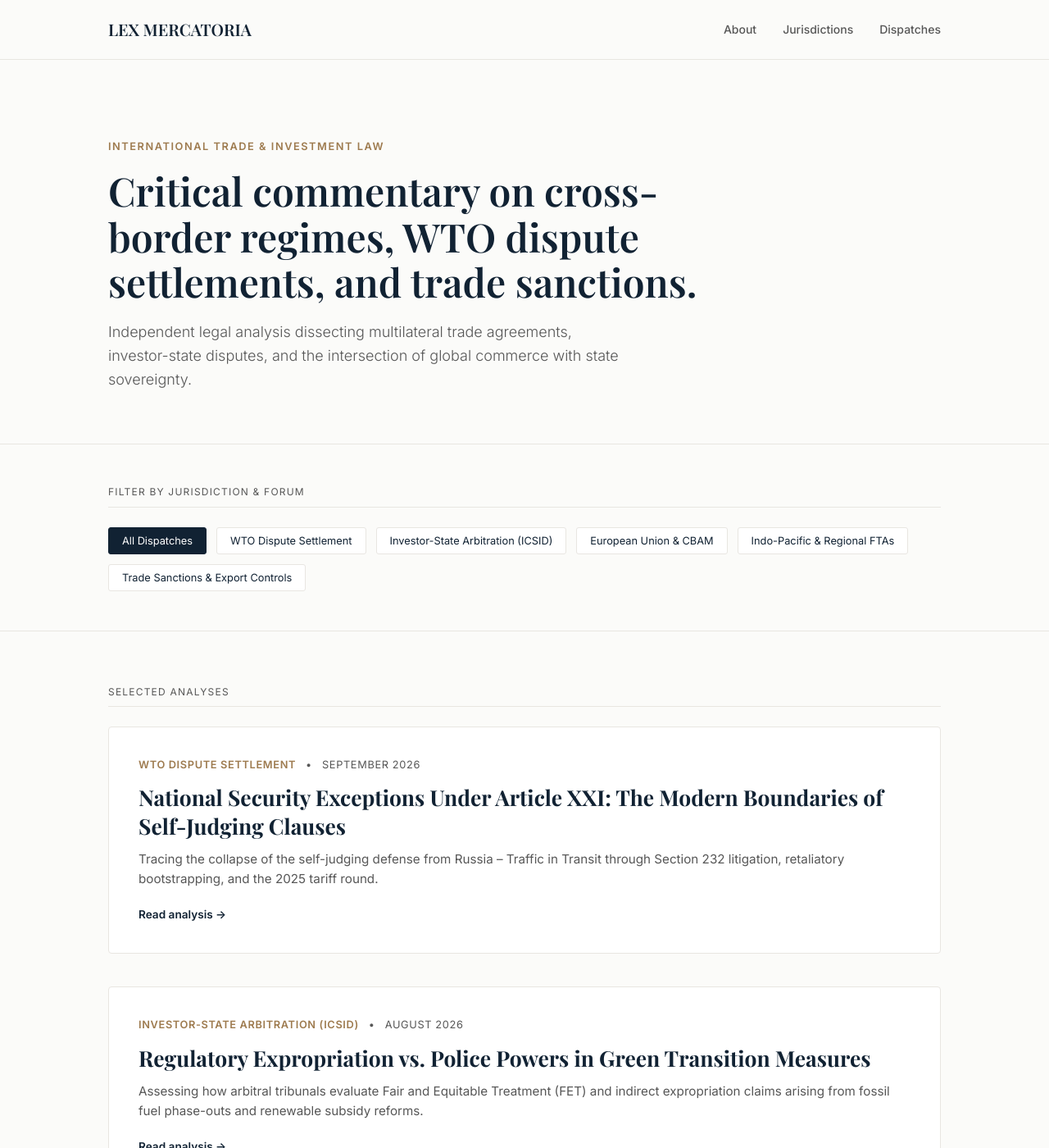
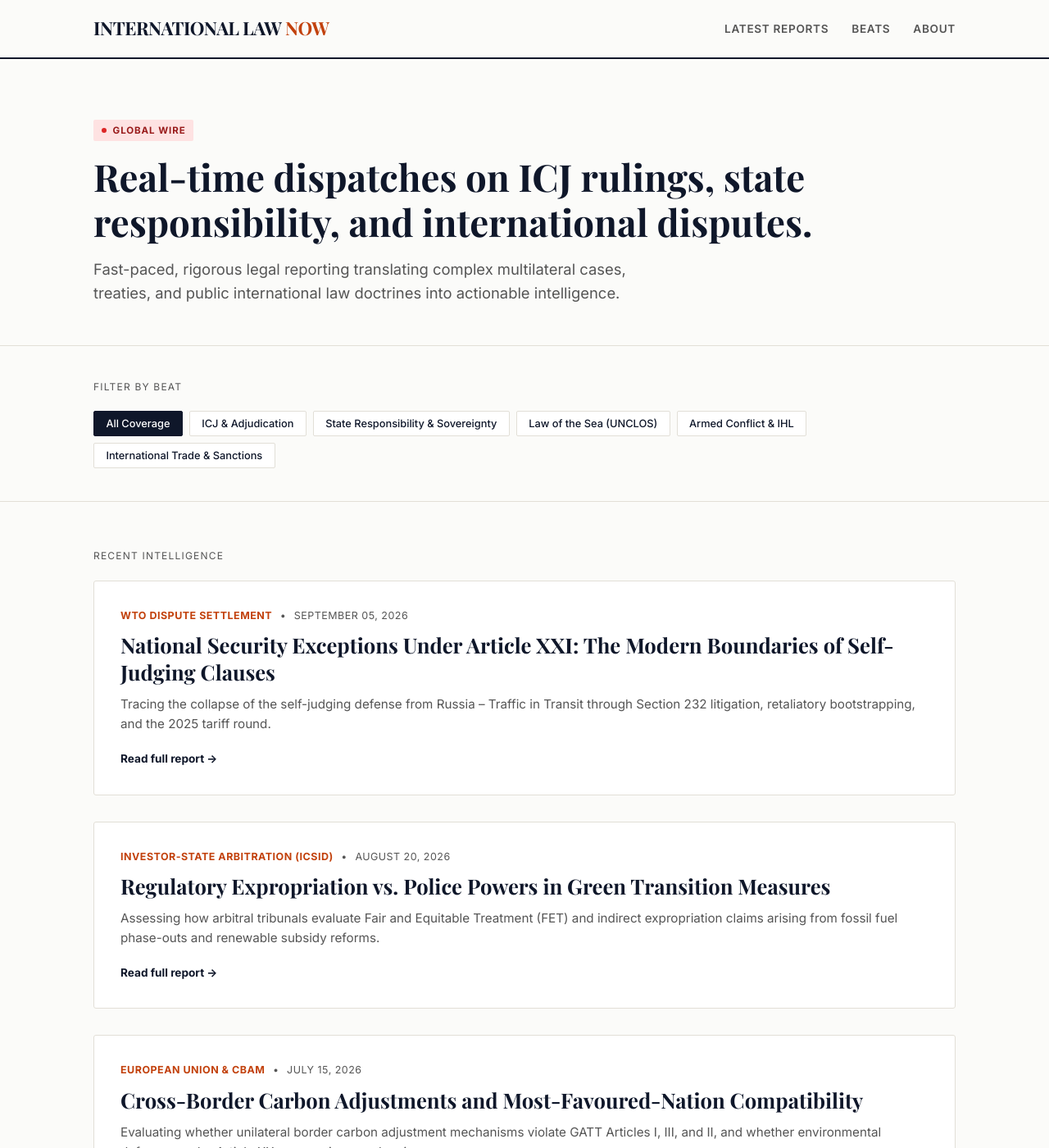
Before and after one commit to Nan00Kami/Law-Blog-Website, a Jekyll site: the page built from index.html, in a window 1280 px wide and 1400 px high. Shown: the whole window at 82% size. Built offline with Jekyll 4.4.1, drawn with Linux system fonts in a browser that asks for light colours; some web fonts are replaced; some of the changed text lies outside the part shown.

Commit message:
Update title and styling for international law site

```diff
--- a/index.html
+++ b/index.html
@@ -6,173 +6,160 @@ layout: null
 <head>
   <meta charset="UTF-8" />
   <meta name="viewport" content="width=device-width, initial-scale=1.0" />
-  <title>Lex Mercatoria | International Trade Law Dispatch</title>
+  <title>International Law Now | Global Legal Dispatch & News</title>
   <link rel="preconnect" href="https://fonts.googleapis.com" />
   <link rel="preconnect" href="https://fonts.gstatic.com" crossorigin />
-  <link href="https://fonts.googleapis.com/css2?family=Inter:wght@300;400;500;600&family=Playfair+Display:ital,wght@0,500;0,600;0,700;1,400&display=swap" rel="stylesheet" />
+  <link href="https://fonts.googleapis.com/css2?family=Inter:wght@300;400;500;600;700&family=Playfair+Display:ital,wght@0,600;0,700;1,400&display=swap" rel="stylesheet" />
   <style>
     :root {
       --bg: #fbfbf9;
       --card-bg: #ffffff;
-      --text-main: #1a1a1a;
-      --text-muted: #575757;
-      --border: #e8e6e1;
-      --accent: #112233;
-      --accent-gold: #9e7b4f;
+      --text-main: #141414;
+      --text-muted: #555555;
+      --border: #e2dfd7;
+      --accent: #0f172a;
+      --accent-red: #c2410c;
       --font-serif: 'Playfair Display', Georgia, serif;
       --font-sans: 'Inter', -apple-system, BlinkMacSystemFont, sans-serif;
-      --transition: all 0.25s cubic-bezier(0.16, 1, 0.3, 1);
+      --transition: all 0.2s ease-in-out;
     }
     * { box-sizing: border-box; margin: 0; padding: 0; }
     body { background-color: var(--bg); color: var(--text-main); font-family: var(--font-sans); line-height: 1.6; }
-    .container { max-width: 1080px; margin: 0 auto; padding: 0 2rem; }
-    header { border-bottom: 1px solid var(--border); position: sticky; top: 0; background: rgba(251, 251, 249, 0.92); backdrop-filter: blur(8px); z-index: 100; }
-    .nav { display: flex; justify-content: space-between; align-items: center; height: 72px; }
-    .logo { font-family: var(--font-serif); font-size: 1.25rem; font-weight: 600; color: var(--accent); text-decoration: none; }
-    .nav-links { display: flex; gap: 2rem; list-style: none; }
-    .nav-links a { text-decoration: none; color: var(--text-muted); font-size: 0.875rem; font-weight: 500; transition: var(--transition); }
+    .container { max-width: 1100px; margin: 0 auto; padding: 0 1.5rem; }
+    header { border-bottom: 2px solid var(--accent); position: sticky; top: 0; background: rgba(251, 251, 249, 0.95); backdrop-filter: blur(8px); z-index: 100; }
+    .nav { display: flex; justify-content: space-between; align-items: center; height: 70px; }
+    .logo { font-family: var(--font-serif); font-size: 1.4rem; font-weight: 700; color: var(--accent); text-decoration: none; letter-spacing: -0.02em; }
+    .logo span { color: var(--accent-red); }
+    .nav-links { display: flex; gap: 1.75rem; list-style: none; }
+    .nav-links a { text-decoration: none; color: var(--text-muted); font-size: 0.85rem; font-weight: 600; text-transform: uppercase; letter-spacing: 0.05em; transition: var(--transition); }
     .nav-links a:hover { color: var(--accent); }
-    .hero { padding: 6rem 0 4rem; border-bottom: 1px solid var(--border); }
-    .hero-tagline { font-size: 0.8rem; text-transform: uppercase; letter-spacing: 0.12em; color: var(--accent-gold); font-weight: 600; margin-bottom: 1rem; }
-    .hero-title { font-family: var(--font-serif); font-size: 3rem; line-height: 1.15; font-weight: 600; color: var(--accent); max-width: 820px; margin-bottom: 1.25rem; }
-    .hero-description { font-size: 1.125rem; color: var(--text-muted); max-width: 640px; font-weight: 300; }
 
-    /* Jurisdictions Filter Buttons */
-    .jurisdictions-section { padding: 3rem 0; border-bottom: 1px solid var(--border); }
-    .tags-container { display: flex; gap: 0.75rem; flex-wrap: wrap; }
-    .jurisdiction-btn {
-      padding: 0.5rem 1rem;
+    /* Hero / Ticker */
+    .hero { padding: 4.5rem 0 3rem; border-bottom: 1px solid var(--border); }
+    .hero-badge { display: inline-flex; align-items: center; gap: 0.5rem; background: #fee2e2; color: #991b1b; padding: 0.25rem 0.6rem; border-radius: 2px; font-size: 0.72rem; font-weight: 700; text-transform: uppercase; letter-spacing: 0.08em; margin-bottom: 1rem; }
+    .hero-badge::before { content: ""; width: 6px; height: 6px; background: #dc2626; border-radius: 50%; }
+    .hero-title { font-family: var(--font-serif); font-size: 2.85rem; line-height: 1.2; font-weight: 700; color: var(--accent); max-width: 900px; margin-bottom: 1rem; }
+    .hero-description { font-size: 1.15rem; color: var(--text-muted); max-width: 720px; font-weight: 400; line-height: 1.6; }
+
+    /* Category Filter */
+    .filter-section { padding: 2.5rem 0; border-bottom: 1px solid var(--border); }
+    .section-label { font-size: 0.75rem; text-transform: uppercase; letter-spacing: 0.1em; color: var(--text-muted); margin-bottom: 1.25rem; }
+    .tags-container { display: flex; gap: 0.5rem; flex-wrap: wrap; }
+    .filter-btn {
+      padding: 0.45rem 0.9rem;
       background: var(--card-bg);
       border: 1px solid var(--border);
       font-size: 0.8rem;
       font-family: inherit;
+      font-weight: 500;
       color: var(--accent);
-      border-radius: 3px;
+      border-radius: 2px;
       cursor: pointer;
       transition: var(--transition);
     }
-    .jurisdiction-btn:hover {
-      border-color: var(--accent-gold);
-      color: var(--accent-gold);
-    }
-    .jurisdiction-btn.active {
-      background: var(--accent);
-      color: #ffffff;
-      border-color: var(--accent);
-    }
+    .filter-btn:hover { border-color: var(--accent); }
+    .filter-btn.active { background: var(--accent); color: #fff; border-color: var(--accent); }
 
-    .feed-section { padding: 4rem 0; }
-    .section-label { font-size: 0.75rem; text-transform: uppercase; letter-spacing: 0.1em; color: var(--text-muted); margin-bottom: 1.5rem; border-bottom: 1px solid var(--border); padding-bottom: 0.5rem; }
-    .article-grid { display: grid; gap: 2.5rem; }
+    /* Feed Layout */
+    .feed-section { padding: 3.5rem 0; }
+    .article-grid { display: grid; gap: 2rem; }
     .post-card {
       background: var(--card-bg);
       border: 1px solid var(--border);
-      padding: 2.25rem;
-      border-radius: 4px;
+      padding: 2rem;
+      border-radius: 3px;
       transition: var(--transition);
       display: flex;
       flex-direction: column;
     }
-    .post-card:hover { transform: translateY(-3px); box-shadow: 0 12px 24px -10px rgba(0, 0, 0, 0.05); border-color: #d1cfc7; }
+    .post-card:hover { transform: translateY(-2px); box-shadow: 0 10px 20px -8px rgba(0,0,0,0.06); border-color: #bbb; }
     .post-card.hidden { display: none; }
-    .meta { display: flex; align-items: center; gap: 0.75rem; font-size: 0.8rem; color: var(--text-muted); margin-bottom: 0.75rem; text-transform: uppercase; letter-spacing: 0.05em; }
-    .meta-tag { color: var(--accent-gold); font-weight: 600; }
-    .post-title { font-family: var(--font-serif); font-size: 1.65rem; line-height: 1.3; margin-bottom: 0.75rem; color: var(--accent); }
-    .post-summary { color: var(--text-muted); font-size: 0.95rem; line-height: 1.6; margin-bottom: 1.25rem; }
-    .read-link { font-size: 0.85rem; font-weight: 600; color: var(--accent); display: inline-flex; align-items: center; gap: 0.35rem; margin-top: auto; text-decoration: none; }
-    .read-link:hover { color: var(--accent-gold); }
+    .meta { display: flex; align-items: center; gap: 0.6rem; font-size: 0.78rem; color: var(--text-muted); margin-bottom: 0.6rem; text-transform: uppercase; letter-spacing: 0.04em; }
+    .meta-tag { color: var(--accent-red); font-weight: 700; }
+    .post-title { font-family: var(--font-serif); font-size: 1.6rem; line-height: 1.3; margin-bottom: 0.65rem; color: var(--accent); }
+    .post-summary { color: var(--text-muted); font-size: 0.95rem; line-height: 1.6; margin-bottom: 1.2rem; }
+    .read-link { font-size: 0.85rem; font-weight: 700; color: var(--accent); display: inline-flex; align-items: center; gap: 0.35rem; margin-top: auto; text-decoration: none; }
+    .read-link:hover { color: var(--accent-red); }
 
-    #empty-state {
-      display: none;
-      padding: 3rem 0;
-      color: var(--text-muted);
-      font-size: 0.95rem;
-      font-style: italic;
-    }
-
+    #empty-state { display: none; padding: 3rem 0; color: var(--text-muted); font-style: italic; }
     footer { border-top: 1px solid var(--border); padding: 3rem 0; margin-top: 4rem; font-size: 0.85rem; color: var(--text-muted); }
-    @media (max-width: 640px) { .hero-title { font-size: 2.2rem; } .post-card { padding: 1.5rem; } }
   </style>
 </head>
 <body>
   <header>
     <div class="container nav">
-      <a href="{{ '/' | relative_url }}" class="logo">LEX MERCATORIA</a>
+      <a href="{{ '/' | relative_url }}" class="logo">INTERNATIONAL LAW <span>NOW</span></a>
       <ul class="nav-links">
+        <li><a href="#feed">Latest Reports</a></li>
+        <li><a href="#topics">Beats</a></li>
         <li><a href="#about">About</a></li>
-        <li><a href="#jurisdictions">Jurisdictions</a></li>
-        <li><a href="#dispatches">Dispatches</a></li>
       </ul>
     </div>
   </header>
 
   <section class="hero" id="about">
     <div class="container">
-      <div class="hero-tagline">International Trade & Investment Law</div>
-      <h1 class="hero-title">Critical commentary on cross-border regimes, WTO dispute settlements, and trade sanctions.</h1>
+      <div class="hero-badge">Global Wire</div>
+      <h1 class="hero-title">Real-time dispatches on ICJ rulings, state responsibility, and international disputes.</h1>
       <p class="hero-description">
-        Independent legal analysis dissecting multilateral trade agreements, investor-state disputes, and the intersection of global commerce with state sovereignty.
+        Fast-paced, rigorous legal reporting translating complex multilateral cases, treaties, and public international law doctrines into actionable intelligence.
       </p>
     </div>
   </section>
 
-  <!-- Jurisdictions Filter Bar -->
-  <section class="jurisdictions-section" id="jurisdictions">
+  <!-- Filter Beats -->
+  <section class="filter-section" id="topics">
     <div class="container">
-      <div class="section-label">Filter by Jurisdiction & Forum</div>
+      <div class="section-label">Filter by Beat</div>
       <div class="tags-container">
-        <button class="jurisdiction-btn active" data-filter="all">All Dispatches</button>
-        <button class="jurisdiction-btn" data-filter="WTO Dispute Settlement">WTO Dispute Settlement</button>
-        <button class="jurisdiction-btn" data-filter="Investor-State Arbitration (ICSID)">Investor-State Arbitration (ICSID)</button>
-        <button class="jurisdiction-btn" data-filter="European Union & CBAM">European Union & CBAM</button>
-        <button class="jurisdiction-btn" data-filter="Indo-Pacific & Regional FTAs">Indo-Pacific & Regional FTAs</button>
-        <button class="jurisdiction-btn" data-filter="Trade Sanctions & Export Controls">Trade Sanctions & Export Controls</button>
+        <button class="filter-btn active" data-filter="all">All Coverage</button>
+        <button class="filter-btn" data-filter="ICJ & Adjudication">ICJ & Adjudication</button>
+        <button class="filter-btn" data-filter="State Responsibility & Sovereignty">State Responsibility & Sovereignty</button>
+        <button class="filter-btn" data-filter="Law of the Sea (UNCLOS)">Law of the Sea (UNCLOS)</button>
+        <button class="filter-btn" data-filter="Armed Conflict & IHL">Armed Conflict & IHL</button>
+        <button class="filter-btn" data-filter="International Trade & Sanctions">International Trade & Sanctions</button>
       </div>
     </div>
   </section>
 
-  <main class="feed-section" id="dispatches">
+  <main class="feed-section" id="feed">
     <div class="container">
-      <div class="section-label">Selected Analyses</div>
+      <div class="section-label">Recent Intelligence</div>
       <div class="article-grid">
         {% for post in site.posts %}
         <article class="post-card" data-jurisdiction="{{ post.jurisdiction }}">
           <div class="meta">
             <span class="meta-tag">{{ post.jurisdiction }}</span>
             <span>&bull;</span>
-            <span>{{ post.date | date: "%B %Y" }}</span>
+            <span>{{ post.date | date: "%B %d, %Y" }}</span>
           </div>
           <h2 class="post-title">{{ post.title }}</h2>
           <p class="post-summary">{{ post.summary }}</p>
-          <a href="{{ post.url | relative_url }}" class="read-link">Read analysis &rarr;</a>
+          <a href="{{ post.url | relative_url }}" class="read-link">Read full report &rarr;</a>
         </article>
         {% endfor %}
       </div>
-      <div id="empty-state">No dispatches published under this forum yet.</div>
+      <div id="empty-state">No active reports filed under this beat yet.</div>
     </div>
   </main>
 
   <footer>
     <div class="container">
-      &copy; {{ site.time | date: "%Y" }} Lex Mercatoria. Published for academic and analytical discourse.
+      &copy; {{ site.time | date: "%Y" }} International Law Now. Rapid reporting on public international law & global dispute regimes.
     </div>
   </footer>
 
   <script>
-    // Client-side filtering logic
-    const filterButtons = document.querySelectorAll('.jurisdiction-btn');
+    const filterButtons = document.querySelectorAll('.filter-btn');
     const articles = document.querySelectorAll('.post-card');
     const emptyState = document.getElementById('empty-state');
 
     filterButtons.forEach(btn => {
       btn.addEventListener('click', () => {
         const filter = btn.getAttribute('data-filter');
-
-        // Toggle active styling
         filterButtons.forEach(b => b.classList.remove('active'));
         btn.classList.add('active');
 
-        // Filter cards
         let visibleCount = 0;
         articles.forEach(card => {
           const cardJurisdiction = card.getAttribute('data-jurisdiction');
```
Also changed, not shown: other parts of index.html (+1 -6 lines).
